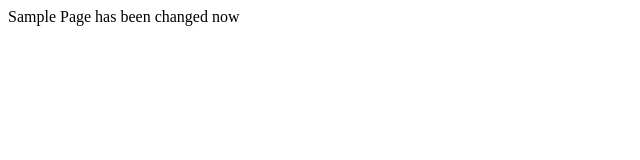
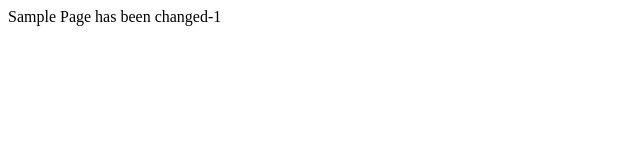
Before and after one commit to sunil1234india/testrepo, a plain HTML site: page index.html in a window 1280 px wide. Shown: the full height of the page, 0-640 px from the left. Drawn offline with Linux system fonts and the light colour scheme.

Commit message:
Update index.html

```diff
--- a/index.html
+++ b/index.html
@@ -6,7 +6,7 @@
     </head>
     <body>
         <div class="container">
-            Sample Page has been changed now
+            Sample Page has been changed-1
         </div>
     </body>
 </html>
```
